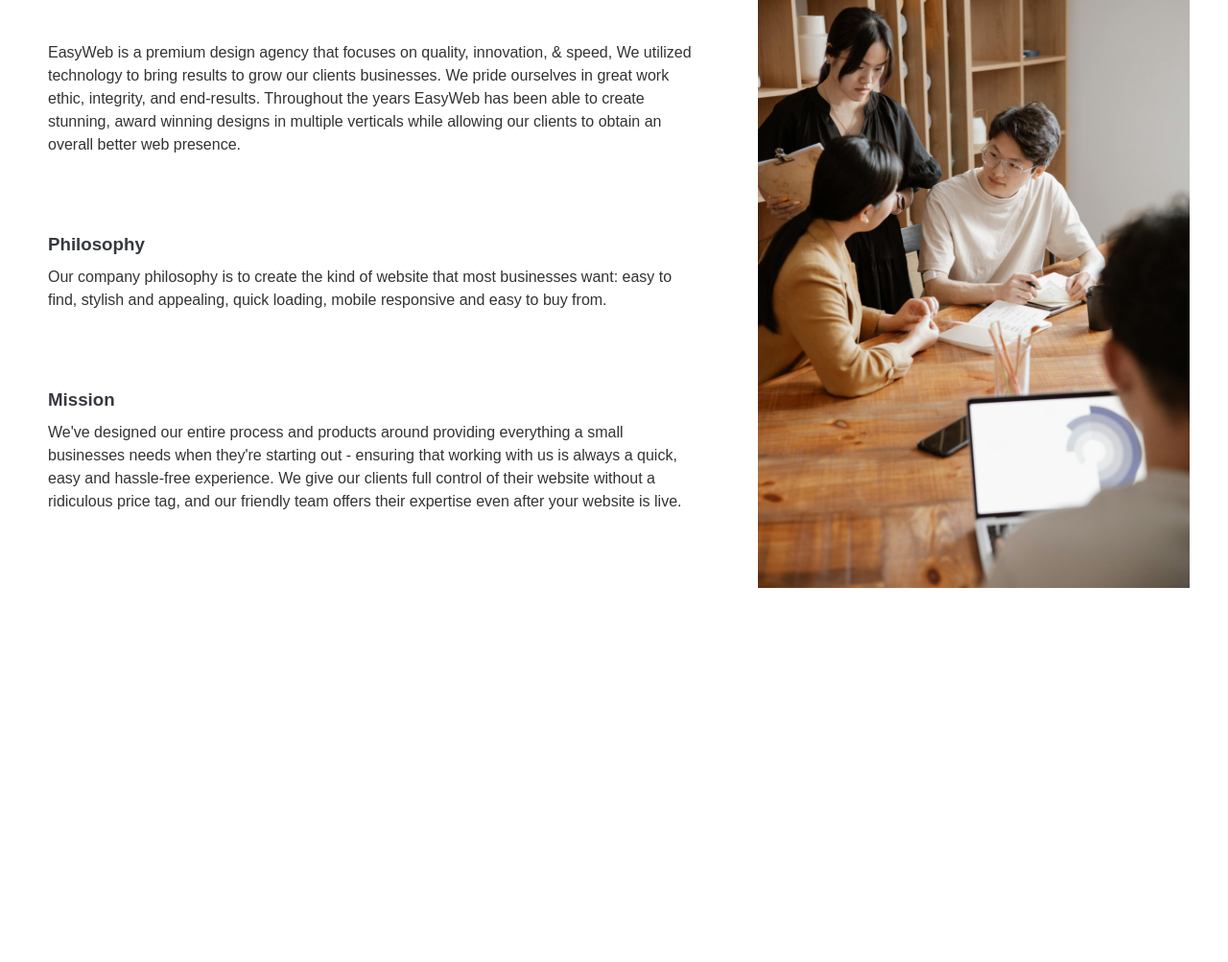
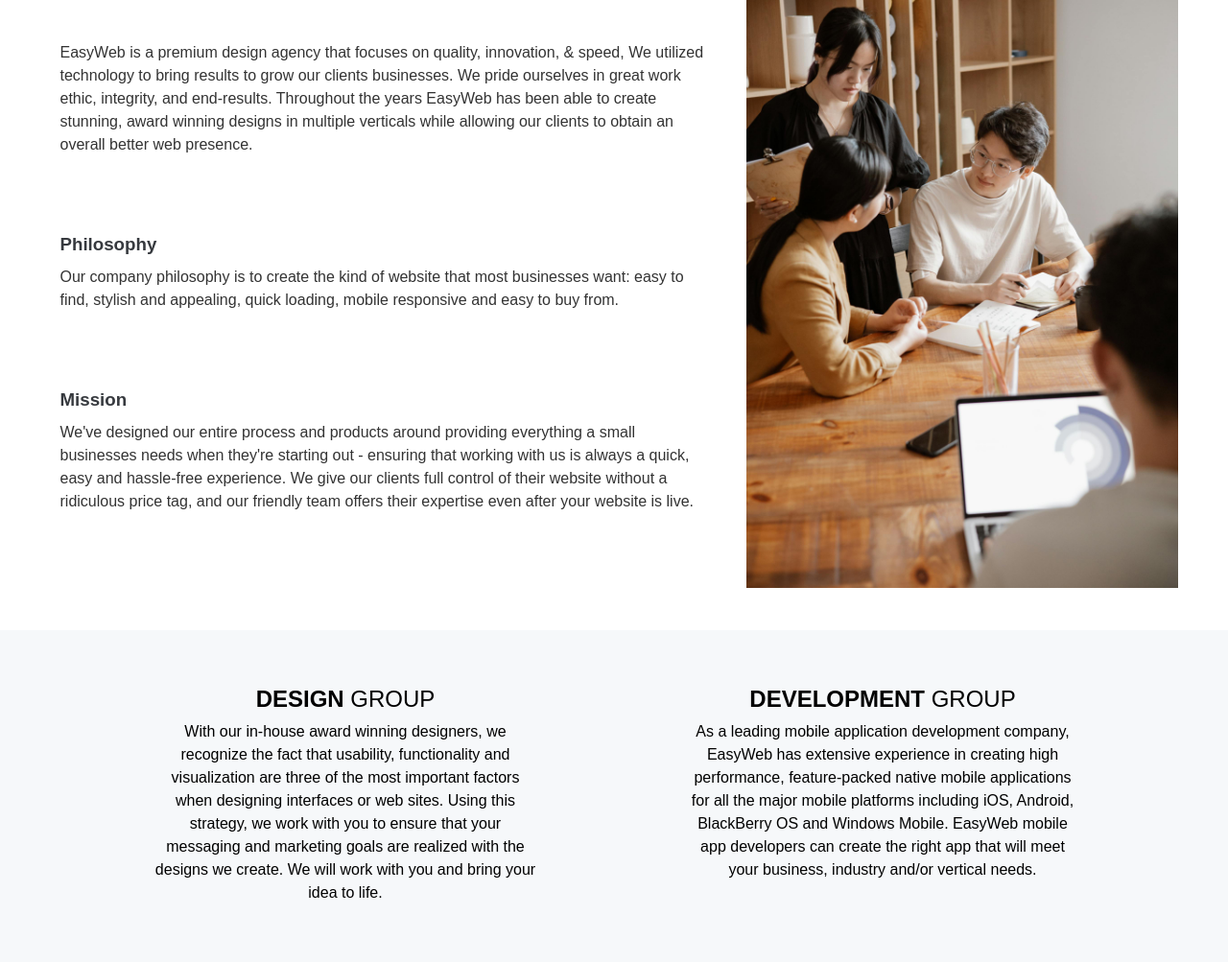
Before and after one commit to LuciaVarano/first_landing_page, a plain HTML site: page index.html in a window 1280 px wide. Shown: the part 822-1825 px from the top of the page at 96% size. Before the commit the page ends 1479 px from the top, so only its background shows below. Drawn offline with Linux system fonts and the light colour scheme.

Commit message:
terminando la seccion de los tipos de grupos

```diff
--- a/css/style.css
+++ b/css/style.css
@@ -4,7 +4,7 @@
 }
 
 body{
-    font-family: Arial, Helvetica, sans-serif;
+    font-family: sans-serif;
 }
 
 header{
@@ -65,7 +65,7 @@
 /* Hero */
 .hero{
     height: 90vh;
-    background: linear-gradient(rgba(0, 0, 0, 0.01), rgba(0, 0, 0, 0.15)),
+    background: linear-gradient(rgba(0, 0, 0, 0.01), rgba(0, 0, 0, 0.5)),
     url("/img/hero_image.jpg") no-repeat center center/cover;
 }
 
@@ -73,7 +73,7 @@
     display: flex;
     justify-content: center;
     align-items: center;
-    height: 80%;
+    height: 70%;
     font-size: 40px;
     color: white;
 }
@@ -83,7 +83,7 @@
 .about-us{
     display: flex;
     margin: 5vh auto;
-    justify-content: space-between;
+    justify-content: space-around;
     align-items: center;
     max-width: 1200px;
 }
@@ -107,3 +107,27 @@
     border-top: #33333342 3px solid;
     padding-top: 20px;
 }
+
+/* Groups */
+
+.type-groups {
+    display: flex;
+    justify-content: space-evenly;
+    align-items: first baseline;
+    background-color: #f6f8fa;
+}
+
+.type-groups-info{
+    max-width: 400px;
+    padding: 60px 0px;
+    line-height: 24px;
+    text-align: center;
+}
+
+.type-groups-info h2{
+    padding-bottom: 10px;
+}
+
+.type-groups-info h2 span{
+    font-weight: 100;
+}
--- a/index.html
+++ b/index.html
@@ -40,13 +40,11 @@
             <h1>WE ARE CREATIVE</h1>
         </section>
 
-        <div class="divider"></div>
-
     </header>
 
     <main>
         <!-- ABOUT US -->
-         <section class="about-us">
+        <section class="about-us">
             <div class="about-us-information">
                 <div class="text-about-us">
                     <p>EasyWeb is a premium design agency that focuses on quality, innovation, & speed, We utilized technology to bring results to grow our clients businesses. We pride ourselves in great work ethic, integrity, and end-results. Throughout the years EasyWeb has been able to create stunning, award winning designs in multiple verticals while allowing our clients to obtain an overall better web presence.</</p>
@@ -67,10 +65,20 @@
                  <img src="./img/about_us.jpg" alt="about us image" width="450px">
             </div>
 
+        </section>
 
-         </section>
+        <!-- GROUPS -->
+        <section class="type-groups">
+            <div class="type-groups-info">
+                <h2>DESIGN <span>GROUP</span></h2>
+                <p>With our in-house award winning designers, we recognize the fact that usability, functionality and visualization are three of the most important factors when designing interfaces or web sites. Using this strategy, we work with you to ensure that your messaging and marketing goals are realized with the designs we create. We will work with you and bring your idea to life.</p>
+            </div>
 
-
+            <div class="type-groups-info">
+                <h2>DEVELOPMENT <span>GROUP</span></h2>
+                <p>As a leading mobile application development company, EasyWeb has extensive experience in creating high performance, feature-packed native mobile applications for all the major mobile platforms including iOS, Android, BlackBerry OS and Windows Mobile. EasyWeb mobile app developers can create the right app that will meet your business, industry and/or vertical needs.</p>
+            </div>
+        </section>
     </main>
 </body>
 </html>
```
